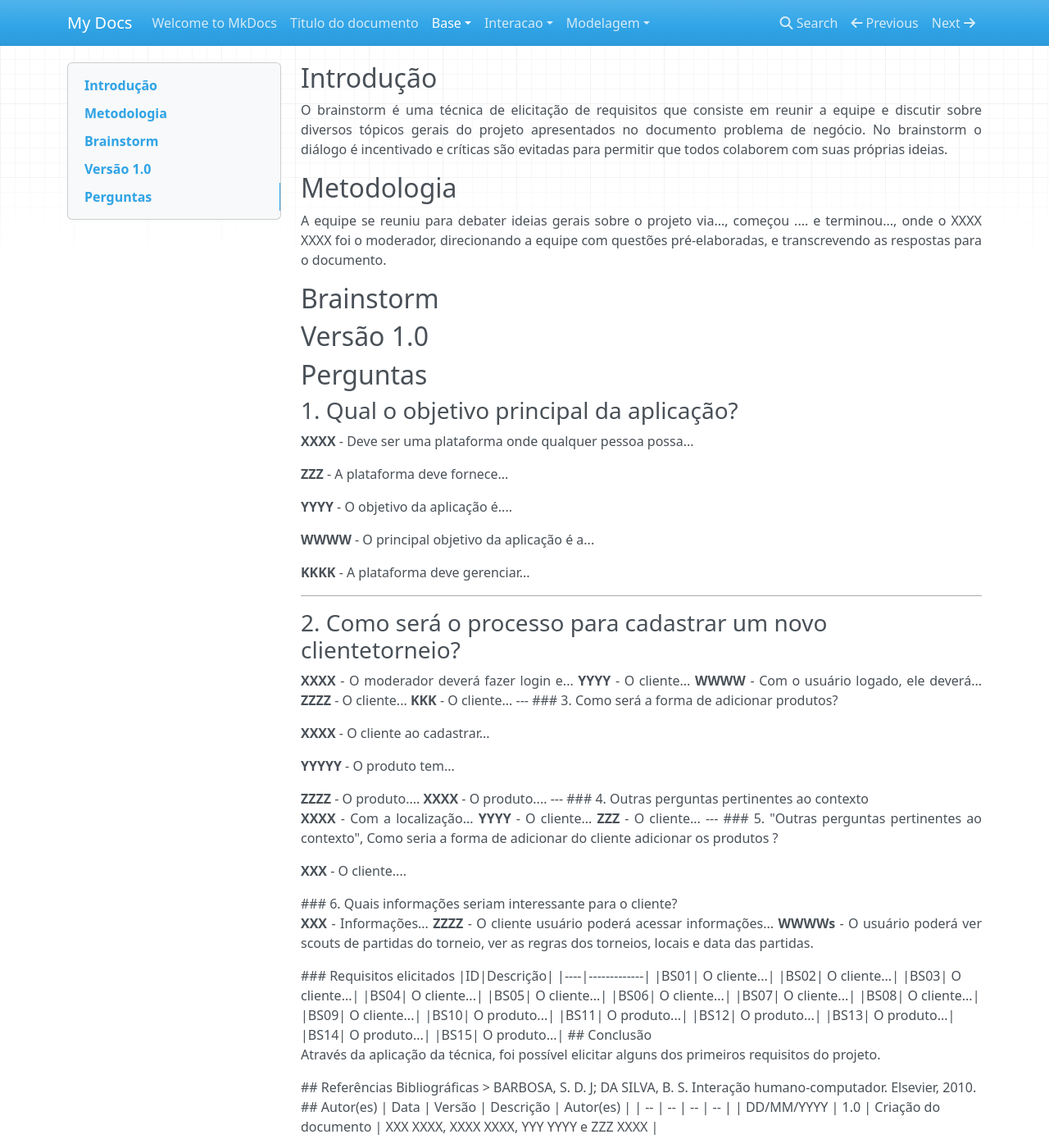
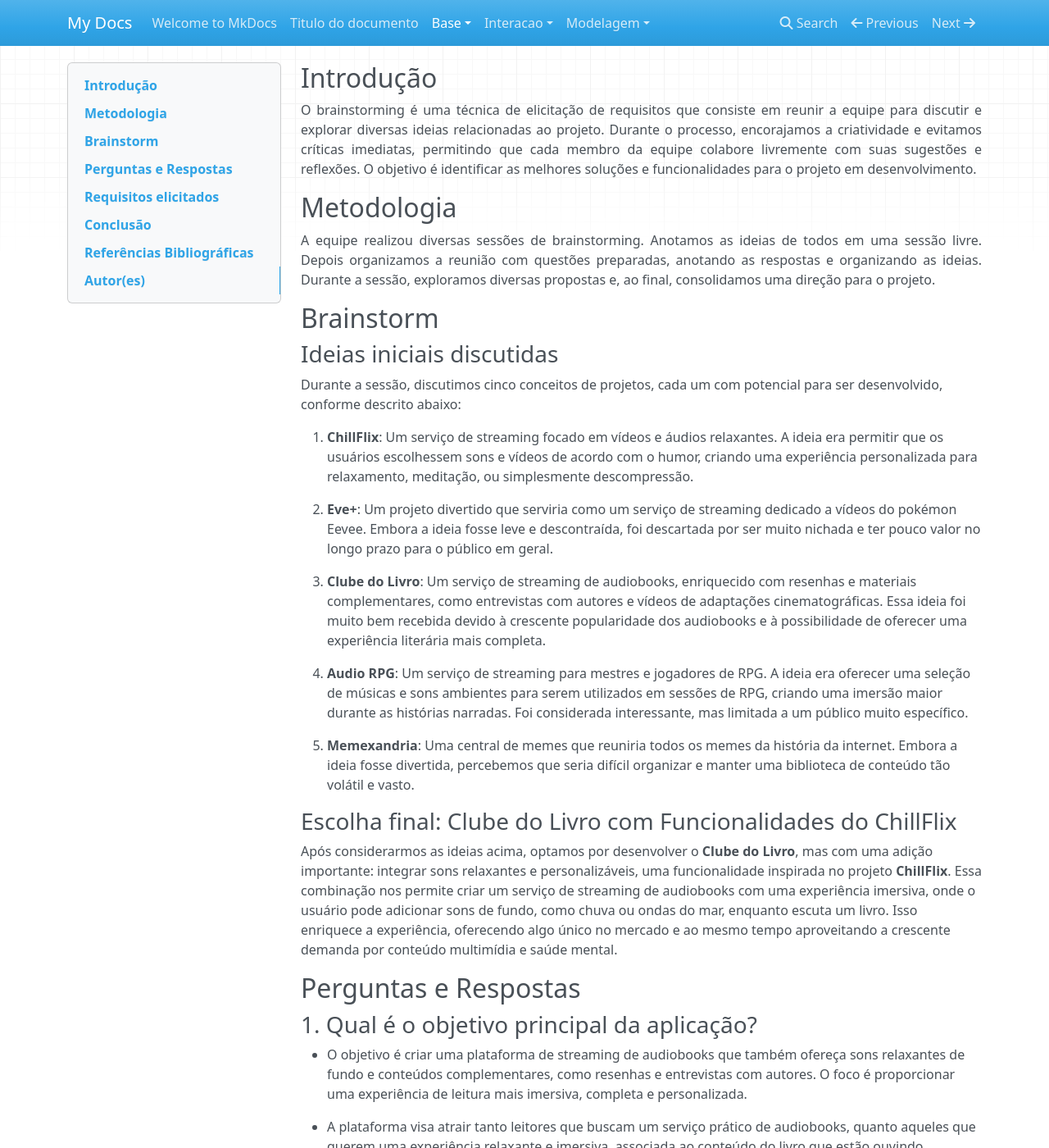
Before and after one commit to Projetos-de-Extensao/PBE_24.2_8001_III_EVE-Plus, an MkDocs documentation site: the page built from docs/base/Brainstorm.md, in a window 1280 px wide and 1400 px high. Shown: the whole window at 82% size. Built offline with MkDocs 1.6.1, drawn with Linux system fonts in a browser that asks for light colours; nearby versions of some CDN libraries; some of the changed text lies outside the part shown.

Commit message:
Criação do Brainstorm.md

```diff
--- a/docs/base/Brainstorm.md
+++ b/docs/base/Brainstorm.md
@@ -4,126 +4,97 @@ title: Brainstorm
 ---
 
 ## Introdução
-<p align = "justify">
-O brainstorm é uma técnica de elicitação de requisitos que consiste em reunir a equipe e discutir sobre diversos tópicos gerais do projeto apresentados no documento problema de negócio. No brainstorm o diálogo é incentivado e críticas são evitadas para permitir que todos colaborem com suas próprias ideias.
+<p align="justify">
+O brainstorming é uma técnica de elicitação de requisitos que consiste em reunir a equipe para discutir e explorar diversas ideias relacionadas ao projeto. Durante o processo, encorajamos a criatividade e evitamos críticas imediatas, permitindo que cada membro da equipe colabore livremente com suas sugestões e reflexões. O objetivo é identificar as melhores soluções e funcionalidades para o projeto em desenvolvimento.
 </p>
 
 ## Metodologia
-<p align = "justify">
-A equipe se reuniu para debater ideias gerais sobre o projeto via..., começou .... e terminou..., onde o XXXX XXXX foi o moderador, direcionando a equipe com questões pré-elaboradas, e transcrevendo as respostas para o documento.
+<p align="justify">
+A equipe realizou diversas sessões de brainstorming. Anotamos as ideias de todos em uma sessão livre. Depois organizamos a reunião com questões preparadas, anotando as respostas e organizando as ideias. Durante a sessão, exploramos diversas propostas e, ao final, consolidamos uma direção para o projeto.
 </p>
 
 ## Brainstorm
 
-## Versão 1.0
+### Ideias iniciais discutidas
 
-## Perguntas
+Durante a sessão, discutimos cinco conceitos de projetos, cada um com potencial para ser desenvolvido, conforme descrito abaixo:
 
-### 1. Qual o objetivo principal da aplicação?
+1. **ChillFlix**: Um serviço de streaming focado em vídeos e áudios relaxantes. A ideia era permitir que os usuários escolhessem sons e vídeos de acordo com o humor, criando uma experiência personalizada para relaxamento, meditação, ou simplesmente descompressão.
 
-<p align = "justify">
-<b>XXXX</b> - Deve ser uma plataforma onde qualquer pessoa possa...
-</p>
+2. **Eve+**: Um projeto divertido que serviria como um serviço de streaming dedicado a vídeos do pokémon Eevee. Embora a ideia fosse leve e descontraída, foi descartada por ser muito nichada e ter pouco valor no longo prazo para o público em geral.
 
-<b>ZZZ</b> - A plataforma deve fornece...
+3. **Clube do Livro**: Um serviço de streaming de audiobooks, enriquecido com resenhas e materiais complementares, como entrevistas com autores e vídeos de adaptações cinematográficas. Essa ideia foi muito bem recebida devido à crescente popularidade dos audiobooks e à possibilidade de oferecer uma experiência literária mais completa.
 
-<b>YYYY</b> - O objetivo da aplicação é....
+4. **Audio RPG**: Um serviço de streaming para mestres e jogadores de RPG. A ideia era oferecer uma seleção de músicas e sons ambientes para serem utilizados em sessões de RPG, criando uma imersão maior durante as histórias narradas. Foi considerada interessante, mas limitada a um público muito específico.
 
-<b>WWWW</b> - O principal objetivo da aplicação é a...
+5. **Memexandria**: Uma central de memes que reuniria todos os memes da história da internet. Embora a ideia fosse divertida, percebemos que seria difícil organizar e manter uma biblioteca de conteúdo tão volátil e vasto.
 
-<b>KKKK</b> - A plataforma deve gerenciar...
-</p>
+### Escolha final: Clube do Livro com Funcionalidades do ChillFlix
+
+Após considerarmos as ideias acima, optamos por desenvolver o **Clube do Livro**, mas com uma adição importante: integrar sons relaxantes e personalizáveis, uma funcionalidade inspirada no projeto **ChillFlix**. Essa combinação nos permite criar um serviço de streaming de audiobooks com uma experiência imersiva, onde o usuário pode adicionar sons de fundo, como chuva ou ondas do mar, enquanto escuta um livro. Isso enriquece a experiência, oferecendo algo único no mercado e ao mesmo tempo aproveitando a crescente demanda por conteúdo multimídia e saúde mental.
+
+## Perguntas e Respostas
+
+### 1. Qual é o objetivo principal da aplicação?
+- O objetivo é criar uma plataforma de streaming de audiobooks que também ofereça sons relaxantes de fundo e conteúdos complementares, como resenhas e entrevistas com autores. O foco é proporcionar uma experiência de leitura mais imersiva, completa e personalizada.
+
+- A plataforma visa atrair tanto leitores que buscam um serviço prático de audiobooks, quanto aqueles que querem uma experiência relaxante e imersiva, associada ao conteúdo do livro que estão ouvindo.
+
+- Além de facilitar o acesso a audiobooks, queremos que os usuários tenham a opção de personalizar o ambiente sonoro de acordo com suas preferências, criando uma experiência literária única.
 
 ---
 
-### 2. Como será o processo para cadastrar um novo clientetorneio?
-
-<p align = "justify">
-<b>XXXX</b> - O moderador deverá fazer login e...
-
-<b>YYYY</b> - O cliente...
-
-<b>WWWW</b> - Com o usuário logado, ele deverá...
-
-<b>ZZZZ</b> - O cliente...
-
-<b>KKK</b> - O cliente...
+### 2. Quais são as principais funcionalidades que a plataforma deve ter?
+1. **Streaming de audiobooks**: A funcionalidade principal, onde os usuários podem ouvir audiobooks com alta qualidade e continuidade.
+2. **Resenhas e análises**: Integração de resenhas e discussões literárias em formato de texto e vídeo, proporcionando um aprofundamento na obra.
+3. **Sons relaxantes e trilhas sonoras personalizáveis**: O usuário poderá adicionar sons de fundo como chuva, ondas do mar, ou música relaxante enquanto escuta um audiobook, criando um ambiente sonoro adaptado às suas preferências.
+4. **Entrevistas e bastidores**: A plataforma também oferecerá conteúdos complementares, como entrevistas com autores e vídeos sobre as adaptações cinematográficas dos livros.
 
 ---
 
-### 3. Como será a forma de adicionar produtos?
+### 3. Como será o processo de cadastro e login dos usuários?
+- O cadastro será simples, com a possibilidade de usar e-mail e senha ou autenticação via redes sociais, como Google ou Facebook.
 
-<p align = "justify">
-<b>XXXX</b> - O cliente ao cadastrar...
-</p>
-
-<p align = "justify">
-<b>YYYYY</b> - O produto tem...
-</p>
-
-<b>ZZZZ</b> - O produto....
-
-<b>XXXX</b> - O produto....
-
+- A ideia é permitir que o usuário tenha uma experiência rápida de login, sem burocracias, e possa acessar rapidamente suas listas e personalizações.
 
 ---
 
-### 4. Outras perguntas pertinentes ao contexto
+### 4. Como os sons relaxantes serão integrados ao streaming de audiobooks?
+- A interface terá uma seção dedicada onde o usuário poderá escolher sons de fundo para tocar simultaneamente ao audiobook. Será possível ajustar o volume do audiobook e do som ambiente separadamente, permitindo uma personalização completa da experiência sonora.
 
-<p align = "justify">
-<b>XXXX</b> - Com a localização...
-
-<b>YYYY</b> - O cliente...
-
-<b>ZZZ</b> - O cliente...
+- Também vamos oferecer playlists pré-definidas, onde sons relaxantes estarão associados automaticamente a determinados gêneros de livros, por exemplo, sons de floresta para livros de fantasia.
 
 ---
 
-### 5. "Outras perguntas pertinentes ao contexto", Como seria a forma de adicionar do cliente adicionar os produtos ?
-<p align = "justify">
-<b>XXX</b> - O cliente....
+### 5. Como será o gerenciamento dos conteúdos complementares, como resenhas e entrevistas?
+- Criar uma interface para administradores e críticos literários, permitindo o upload de resenhas em texto e vídeo diretamente na plataforma.
+
+- A interface do usuário final será dividida em seções, com fácil acesso aos conteúdos complementares diretamente relacionados aos audiobooks que estão escutando.
+
+---
+
+## Requisitos elicitados
+
+1. O sistema deve permitir que o usuário reproduza audiobooks em alta qualidade e que o ponto onde ele parou seja salvo automaticamente para retomá-lo posteriormente.
+
+2. O sistema deve permitir que o usuário adicione sons de fundo relaxantes (ex: chuva, ondas do mar) para tocar simultaneamente enquanto ouve o audiobook.
+
+3. O sistema deve permitir que o usuário ajuste o volume dos sons relaxantes independentemente do volume do audiobook, proporcionando uma personalização completa da experiência.
+
+4. O sistema deve oferecer filtros de busca por título, autor, gênero e ano de publicação para facilitar o acesso aos audiobooks.
+
+5. O sistema deve permitir que o usuário acesse resenhas e análises em formato de texto e vídeo relacionadas ao audiobook que está ouvindo, enriquecendo a experiência de leitura.
+
+
+## Conclusão
+<p align="justify">
+Através do processo de brainstorming, foi possível consolidar a ideia de uma plataforma de streaming que combina o melhor de dois mundos: a praticidade dos audiobooks e a personalização dos sons relaxantes. A partir das discussões, elicitamos requisitos funcionais que guiarão o desenvolvimento do projeto. Este serviço proporcionará uma experiência literária diferenciada e imersiva, trazendo benefícios tanto para leitores quanto para entusiastas de sons relaxantes e multimídia.
 </p>
 
-### 6. Quais informações seriam interessante para o cliente?
-<p align = "justify">
-   <b>XXX</b> - Informações...
-
-   <b>ZZZZ</b> - O cliente usuário poderá acessar informações...
-
-   <b>WWWWs</b> - O usuário poderá ver scouts de partidas do torneio, ver as regras dos torneios, locais e data das partidas.
-
-</p>
-
-### Requisitos elicitados
-
-|ID|Descrição|
-|----|-------------|
-|BS01| O cliente...|
-|BS02| O cliente...|
-|BS03| O cliente...|
-|BS04| O cliente...|
-|BS05| O cliente...|
-|BS06| O cliente...|
-|BS07| O cliente...|
-|BS08| O cliente...|
-|BS09| O cliente...|
-|BS10| O produto...|
-|BS11| O produto...|
-|BS12| O produto...|
-|BS13| O produto...|
-|BS14| O produto...|
-|BS15| O produto...|
-
-## Conclusão
-<p align = "justify">
-Através da aplicação da técnica, foi possível elicitar alguns dos primeiros requisitos do projeto.
-</p>
 ## Referências Bibliográficas
-
-> BARBOSA, S. D. J; DA SILVA, B. S. Interação humano-computador. Elsevier, 2010.
-
+> -
 
 ## Autor(es)
-| Data | Versão | Descrição | Autor(es) |
-| -- | -- | -- | -- |
-| DD/MM/YYYY | 1.0 | Criação do documento | XXX XXXX, XXXX XXXX, YYY YYYY e ZZZ XXXX |
+| Data       | Versão | Descrição             | Autor(es)                         |
+|------------|--------|-----------------------|-----------------------------------|
+| DD/MM/YYYY | 1.0    | Criação do documento   | Equipe do projeto                 |
```
